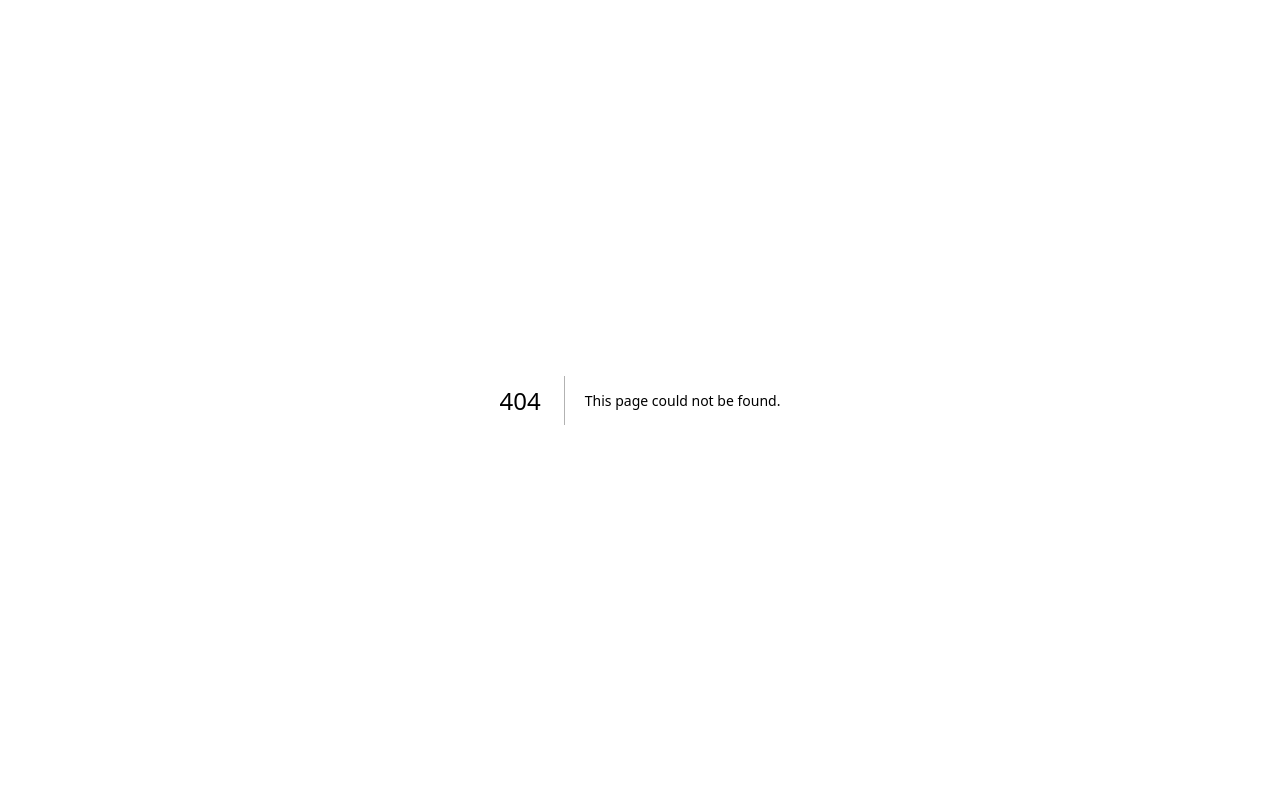
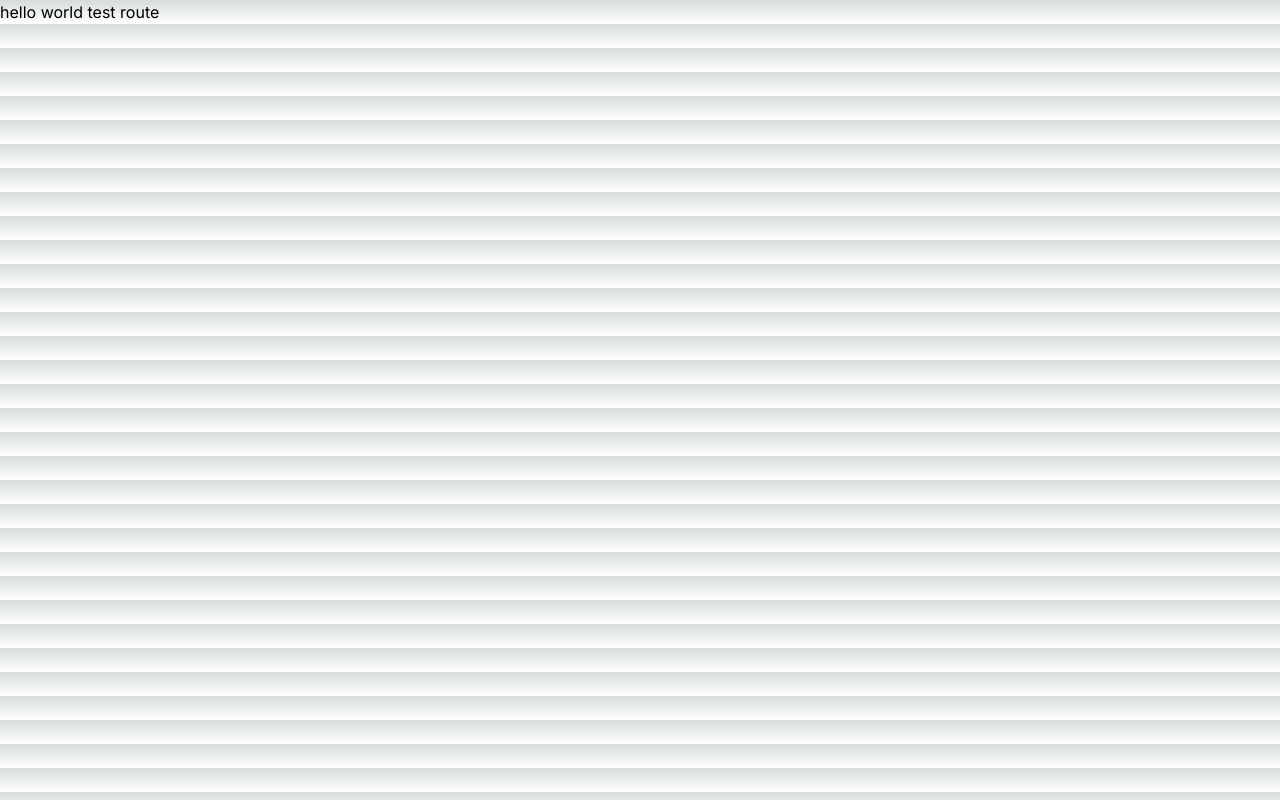
Before and after one commit to AydinMate/amplify-test, a Next.js app: page /test-route in a window 1280 px wide. Before the commit this address had no page. Built offline with nearby package versions, Linux system fonts and the light colour scheme.

Commit message:
added two routes

```diff
--- /dev/null
+++ b/app/(routes)/another-route/page.tsx
@@ -0,0 +1,15 @@
+import React from 'react';
+
+interface AnotherRoutePageProps {
+
+}
+
+const AnotherRoutePage: React.FC<AnotherRoutePageProps> = ({}) => {
+  return (
+    <div>
+      hello another route
+    </div>
+  );
+}
+
+export default AnotherRoutePage;
--- /dev/null
+++ b/app/(routes)/test-route/page.tsx
@@ -0,0 +1,15 @@
+import React from 'react';
+
+interface TestRoutePageProps {
+
+}
+
+const TestRoutePage: React.FC<TestRoutePageProps> = ({}) => {
+  return (
+    <div>
+      hello world test route
+    </div>
+  );
+}
+
+export default TestRoutePage;
```
Also changed, not shown: 1 other file (tests, documents, lock files or other folders).
